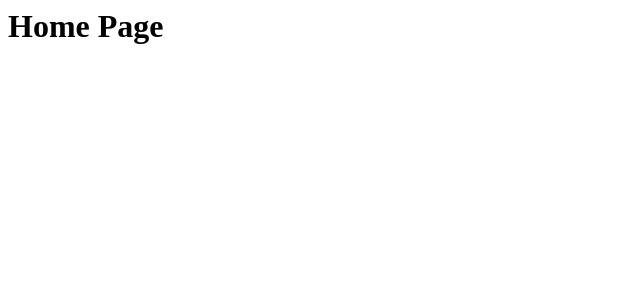
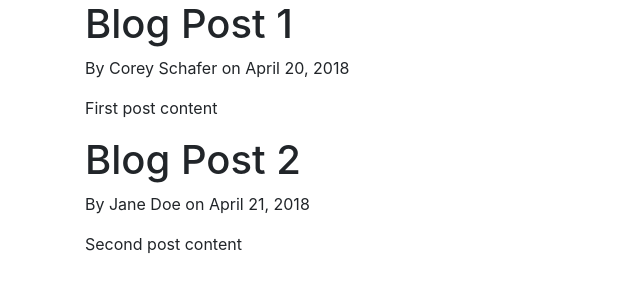
Before and after one commit to ProgNuha/my-flask-practice, a Flask app: page / in a window 1280 px wide. Shown: the top 300 px of the page, without its empty margins (0-640 px from the left). Run offline with Flask 2, Linux system fonts and the light colour scheme; some libraries are stand-ins or nearby versions.

Commit message:
add layout template

```diff
--- a/flask_blog.py
+++ b/flask_blog.py
@@ -1,15 +1,29 @@
 from flask import Flask, render_template
+app = Flask(__name__)
 
-app = Flask(__name__)
+posts = [
+    {
+        'author': 'Corey Schafer',
+        'title': 'Blog Post 1',
+        'content': 'First post content',
+        'date_posted': 'April 20, 2018'
+    },
+    {
+        'author': 'Jane Doe',
+        'title': 'Blog Post 2',
+        'content': 'Second post content',
+        'date_posted': 'April 21, 2018'
+    }
+]
 
 @app.route("/")
 @app.route("/home")
 def home():
-    return render_template('home.html')
+    return render_template('home.html', posts=posts)
 
 @app.route("/about")
 def about():
-    return render_template('about.html')
+    return render_template('about.html', title='About')
 
 if __name__ == '__main__':
     app.run(debug=True)
--- a/templates/home.html
+++ b/templates/home.html
@@ -1,10 +1,8 @@
-<html>
-    <head>
-        <title>Home Page</title>
-    </head>
-    <body>
-        <h1>
-            Home Page
-        </h1>
-    </body>
-</html>
+{% extends "layout.html" %}
+{% block content %}
+    {% for post in posts %}
+        <h1>{{ post.title }}</h1>
+        <p>By {{post.author}} on {{post.date_posted}}</p>
+        <p>{{post.content}}</p>
+    {% endfor %}
+{% endblock content %}
--- /dev/null
+++ b/templates/layout.html
@@ -0,0 +1,28 @@
+<html>
+    <head>
+        <!-- Required meta tags -->
+        <meta charset="utf-8">
+        <meta name="viewport" content="width=device-width, initial-scale=1, shrink-to-fit=no">
+
+        <!-- Bootstrap CSS -->
+        <link rel="stylesheet" href="https://maxcdn.bootstrapcdn.com/bootstrap/4.0.0/css/bootstrap.min.css" integrity="sha384-Gn5384xqQ1aoWXA+058RXPxPg6fy4IWvTNh0E263XmFcJlSAwiGgFAW/dAiS6JXm" crossorigin="anonymous">
+
+        {% if title %}
+            <title>My Flask Blog - {{title}}</title>
+        {% else %}
+            <title>My Flask Blog</title>
+        {% endif %}
+    </head>
+    <body>
+        <div class="container">
+            {% block content %}{% endblock %}
+        </div>
+
+        <!-- Optional JavaScript -->
+        <!-- jQuery first, then Popper.js, then Bootstrap JS -->
+        <script src="https://code.jquery.com/jquery-3.2.1.slim.min.js" integrity="sha384-KJ3o2DKtIkvYIK3UENzmM7KCkRr/rE9/Qpg6aAZGJwFDMVNA/GpGFF93hXpG5KkN" crossorigin="anonymous"></script>
+        <script src="https://cdnjs.cloudflare.com/ajax/libs/popper.js/1.12.9/umd/popper.min.js" integrity="sha384-ApNbgh9B+Y1QKtv3Rn7W3mgPxhU9K/ScQsAP7hUibX39j7fakFPskvXusvfa0b4Q" crossorigin="anonymous"></script>
+        <script src="https://maxcdn.bootstrapcdn.com/bootstrap/4.0.0/js/bootstrap.min.js" integrity="sha384-JZR6Spejh4U02d8jOt6vLEHfe/JQGiRRSQQxSfFWpi1MquVdAyjUar5+76PVCmYl" crossorigin="anonymous"></script>
+
+    </body>
+</html>
```
Also changed, not shown: templates/about.html (+6 -10 lines).
